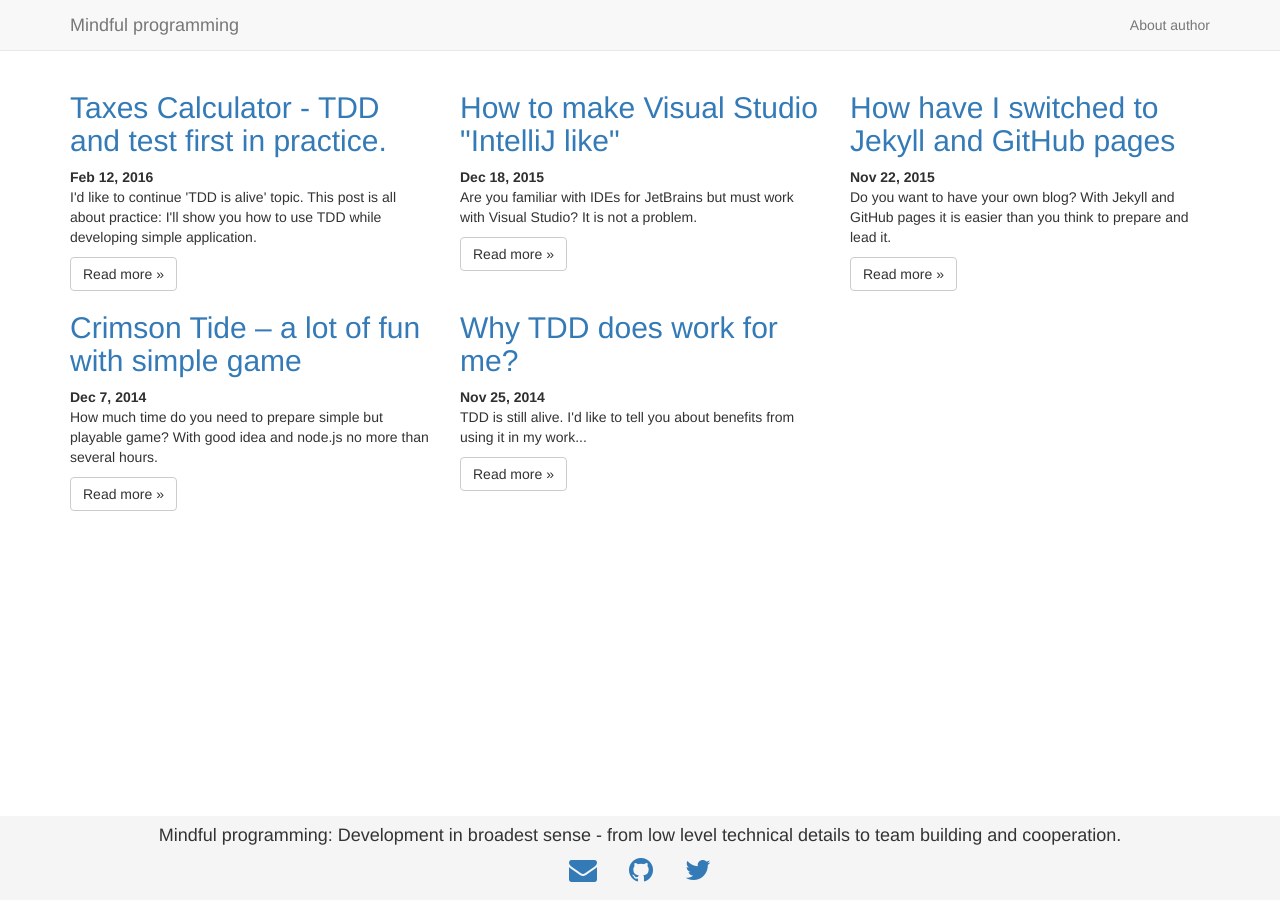
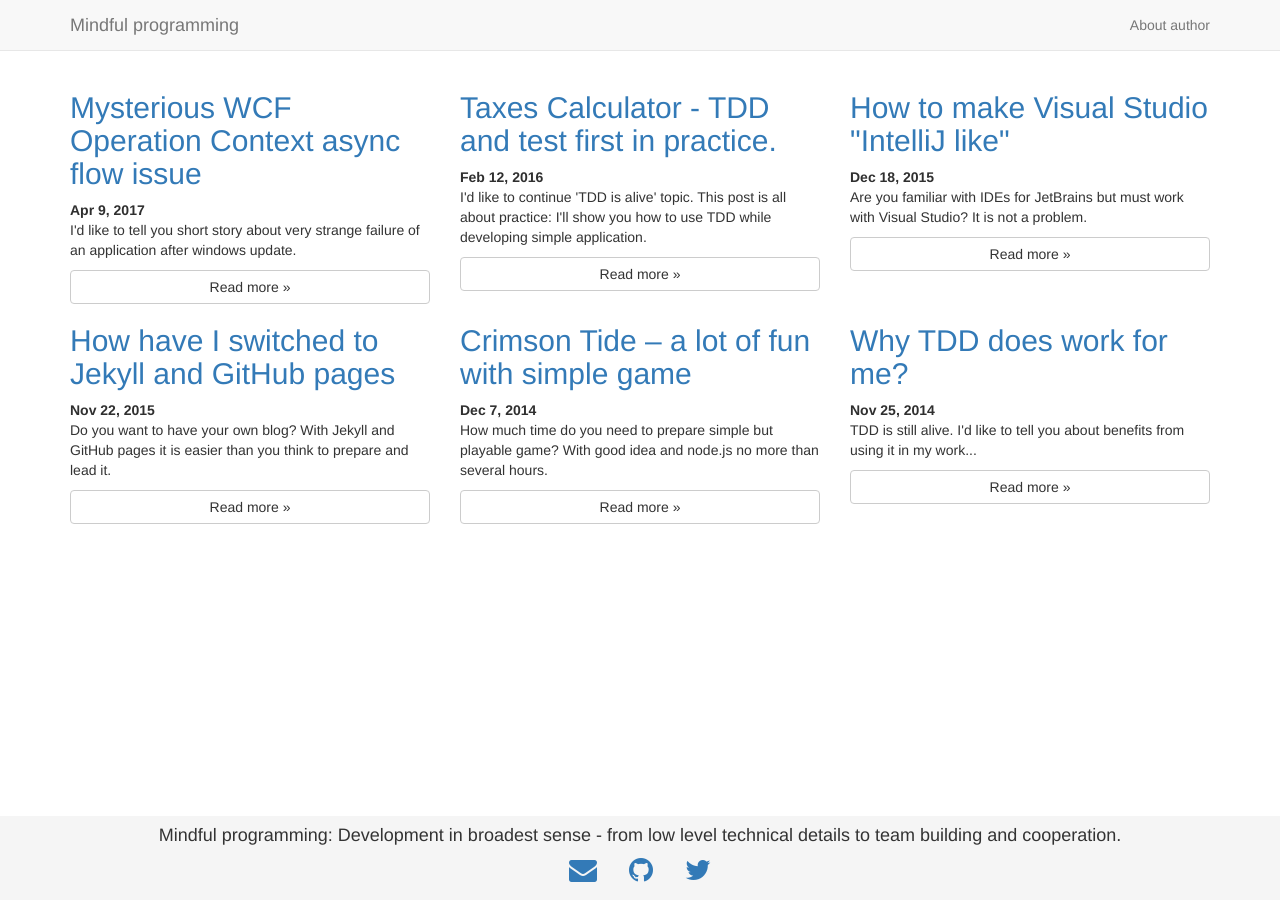
Before and after one commit to tomaszkus/tomaszkus, a Jekyll site: the page built from index.html, in a window 1280 px wide. Built offline with Jekyll 4.4.1, drawn with Linux system fonts in a browser that asks for light colours; nearby versions of some CDN libraries.

Commit message:
Mysterious WCF Operation Context async flow issue

```diff
--- /dev/null
+++ b/_posts/2017-04-09-mysterious-wcf-operation-context-async-flow_issue.markdown
@@ -0,0 +1,21 @@
+---
+layout: post
+title: "Mysterious WCF Operation Context async flow issue"
+date: 2017-04-09
+categories: development
+summary: "I'd like to tell you short story about very strange failure of an application after windows update."
+---
+
+"After installing latest Windows updates our application does not work." - it is rather unusual situation. Several days ago we had such problem in my team (async flow of WCF Operation Context fixed in .NET 4.6.2 stopped working correctly).
+
+We were forced to uninstall updates on two development environments. But then we had to find a cause of a problem and reasonable solution.
+
+After installing updates on my machine application was broken. Not bad. At least I knew that almost for sure our problem was caused by one of updates. But which one?
+
+My first idea was [KB4013429](https://support.microsoft.com/en-gb/help/4013429/windows-10-update-kb4013429) because cumulative update was far more suspicious than security fixes. And indeed: after uninstalling [KB4013429](https://support.microsoft.com/en-gb/help/4013429/windows-10-update-kb4013429) application started working again.
+
+There were nothing suspicious in changelog of problematic update. I was forced to analyse changes. I started from *System.ServiceModel* (with Operation Context and related stuff). I decomplied two versions of *System.ServiceModel.dll* (before and after update) to be able to find important differences. This was bull's eye.
+
+In *OperationContext.cs* I discovered additional check in in *ShouldUseAsyncLocalContext* property setter (*!ServiceModelAppSettings.DisableOperationContextAsyncFlow*). In *ServiceModelAppSettings* I found new **wcf:disableOperationContextAsyncFlow** flag set to **true** by default!
+
+I was suprised: it was against common sense and backward compatibility. I was angry: it cost us a lot of lost time. But finally I was glad: as I suposed setting *wcf:disableOperationContextAsyncFlow* to false in appconfig solved our problem.
--- a/css/main.scss
+++ b/css/main.scss
@@ -53,3 +53,15 @@ td {
   border: solid black 0.1em;
   padding: 0.2em
 }
+
+.row {
+  display: -webkit-box;
+  display: -webkit-flex;
+  display: -ms-flexbox;
+  display: flex;
+  flex-wrap: wrap;
+}
+.row > [class*='col-'] {
+  display: flex;
+  flex-direction: column;
+}
```
